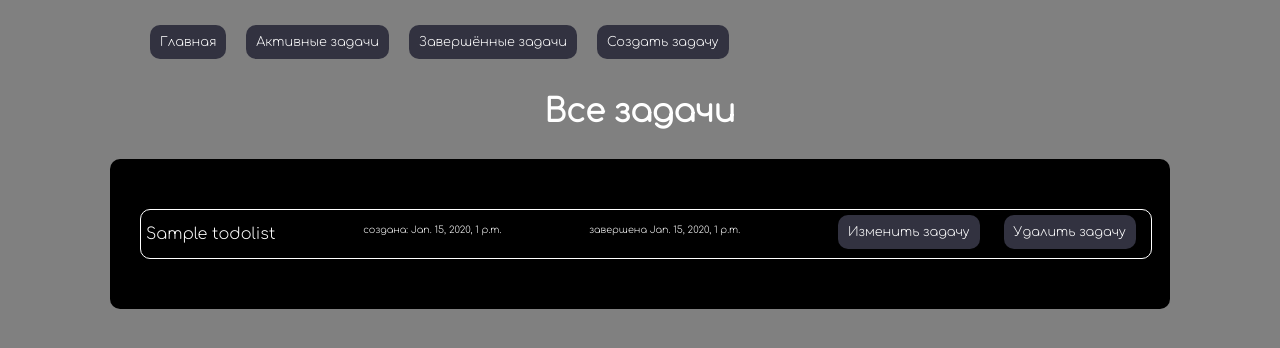
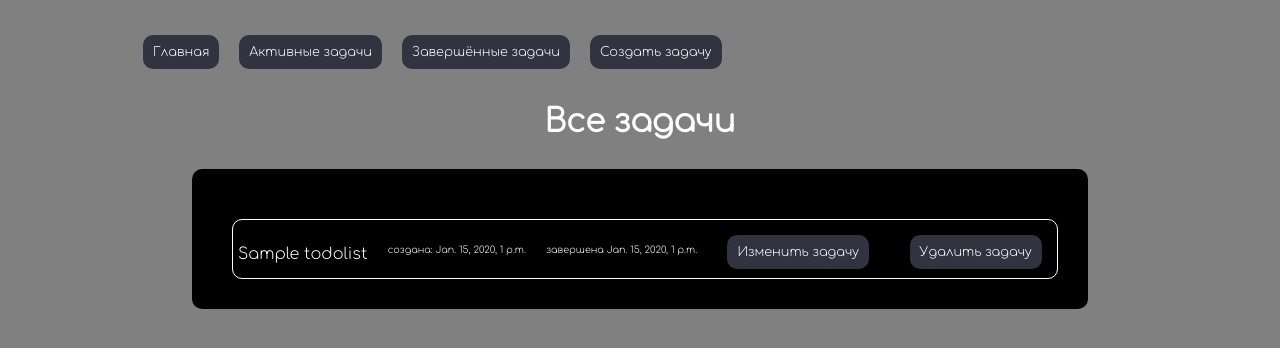
Before and after one commit to gigaden/django_todolist_dz_rostelekom, a Django app: page / in a window 1280 px wide. Shown: the top 348 px of the page. Run offline with Django 4.2, Linux system fonts and the light colour scheme; tables that the repository leaves empty hold one stand-in row (values such as "Sample post").

Commit message:
try to make some adaptive css with flexbox

```diff
--- a/todo/todolist/static/css/base.css
+++ b/todo/todolist/static/css/base.css
@@ -28,9 +28,14 @@
 
 
 .main-container {
+    display: flex;
+    flex-direction: column;
+    flex-wrap: wrap;
     margin: 10px auto;
     background-color: black;
-    width: 1000px;
+    width: auto;
+    margin-left: 15%;
+    margin-right: 15%;
     padding: 30px;
     border-radius: 10px;
 
@@ -46,11 +51,14 @@
 }
 
 .task-container {
-    margin: 20px auto;
+    margin-top: 20px;
+    margin-left: 10px;
     padding: 5px 5px;
     display: flex;
     justify-content: space-between;
-    width: 1000px;
+    flex-direction: row;
+    flex-wrap: wrap;
+    width: auto;
     border: 1px solid white;
     border-radius: 10px;
     color: white;
@@ -70,6 +78,7 @@
 nav {
     width: auto;
     padding-top: 10px;
+    margin-left: 10%;
 
 }
 .navbar {
@@ -77,8 +86,10 @@
 
     padding: 5px 5px;
     display: flex;
+    flex-direction: row;
+    flex-wrap: wrap;
     justify-content: left;
-    width: 1000px;
+    width: auto;
     height: auto;
     border-radius: 10px;
     color: white;
@@ -89,6 +100,7 @@
 
 li {
     margin: 10px 0px 10px 0px;
+    padding-top: 10px;
 
 }
 
--- a/todo/todolist/templates/todolist/active_tasks.html
+++ b/todo/todolist/templates/todolist/active_tasks.html
@@ -10,6 +10,8 @@
                     <li class="task-begin">создана: {{ task.time_begin }}</li>
                     <li>
                         <a class="update-button" href="/update_task/{{ task.pk }}">Изменить задачу</a>
+                    </li>
+                    <li>
                         <a class="update-button delete-button" href="/delete_task/{{ task.pk }}">Удалить задачу</a>
                     </li>
                 </ul>
--- a/todo/todolist/templates/todolist/completed_tasks.html
+++ b/todo/todolist/templates/todolist/completed_tasks.html
@@ -11,6 +11,8 @@
                     <li class="task-end">завершена: {{ task.time_end }}</li>
                     <li>
                         <a class="update-button" href="/update_task/{{ task.pk }}">Изменить задачу</a>
+                    </li>
+                    <li>
                         <a class="update-button delete-button" href="/delete_task/{{ task.pk }}">Удалить задачу</a>
                     </li>
                 </ul>
--- a/todo/todolist/templates/todolist/index.html
+++ b/todo/todolist/templates/todolist/index.html
@@ -17,6 +17,8 @@
                     </li>
                     <li>
                         <a class="update-button" href="/update_task/{{ task.pk }}">Изменить задачу</a>
+                    </li>
+                    <li>
                         <a class="update-button delete-button" href="/delete_task/{{ task.pk }}">Удалить задачу</a>
                     </li>
                 </ul>
--- a/todo/todolist/urls.py
+++ b/todo/todolist/urls.py
@@ -15,4 +15,6 @@
     path("create_task/", TaskCreateView.as_view(), name="task_create"),
     path("update_task/<int:pk>", TaskUpdateView.as_view(), name="task_update"),
     path("delete_task/<int:pk>", TaskDeleteView.as_view(), name="task_delete"),
+    # path("login/", login, name="login"),
+    # path("register/", RegisterUser.as_view(), name="register"),
 ]
--- a/todo/todolist/views.py
+++ b/todo/todolist/views.py
@@ -1,3 +1,5 @@
+from django.contrib.auth.forms import UserCreationForm
+from django.urls import reverse_lazy
 from django.views.generic import ListView, CreateView, UpdateView, DeleteView
 
 from .models import TodoList
@@ -40,3 +42,14 @@
     success_url = "/"
     template_name = "todolist/task_delete.html"
     context_object_name = "task"
+
+
+'''class RegisterUser(CreateView):
+    form_class = UserCreationForm
+    template_name = 'todolist/register.html'
+    success_url = reverse_lazy('login')
+
+    def get_context_data(self, *, object_list=None, **kwargs):
+        context = super().get_context_data(**kwargs)
+        c_def = self.get_user_context(title='Регистрация')
+        return dict(list(context.items()) + list(c_def.items()))'''
```
Also changed, not shown: todo/todolist/static/css/create_form.css (+4 -3 lines).
